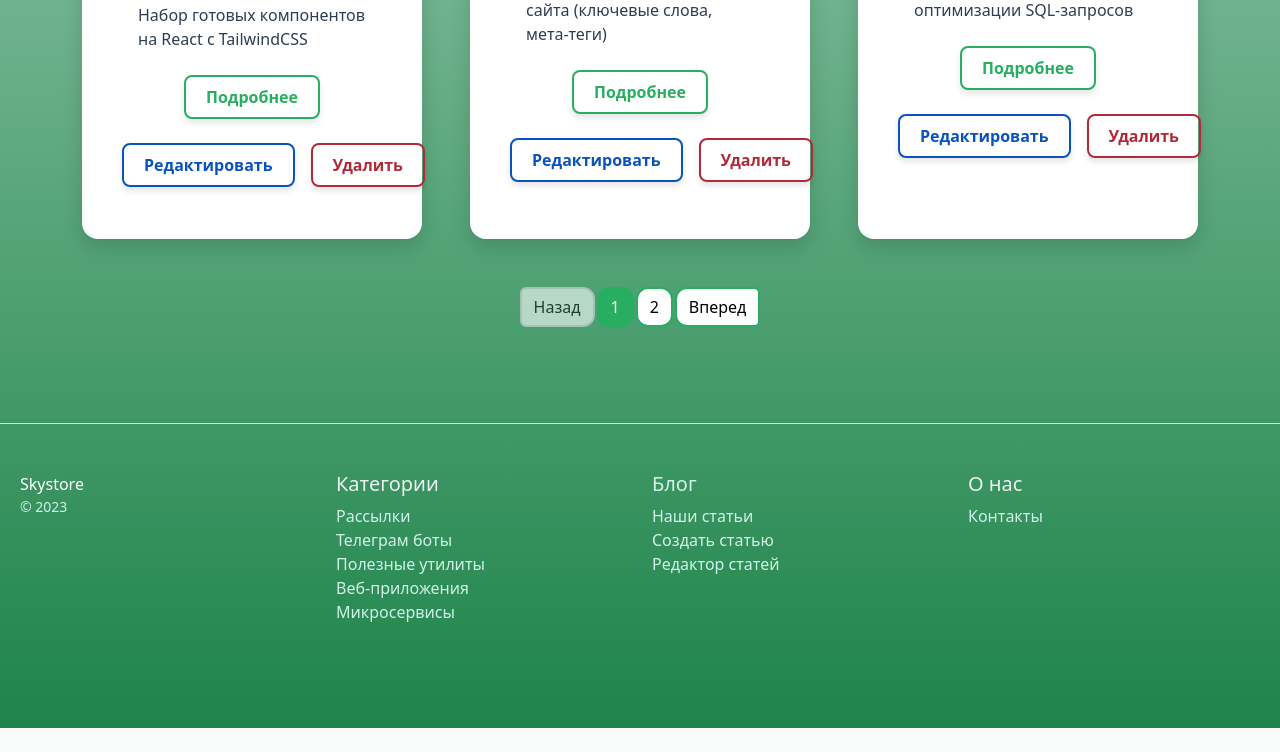
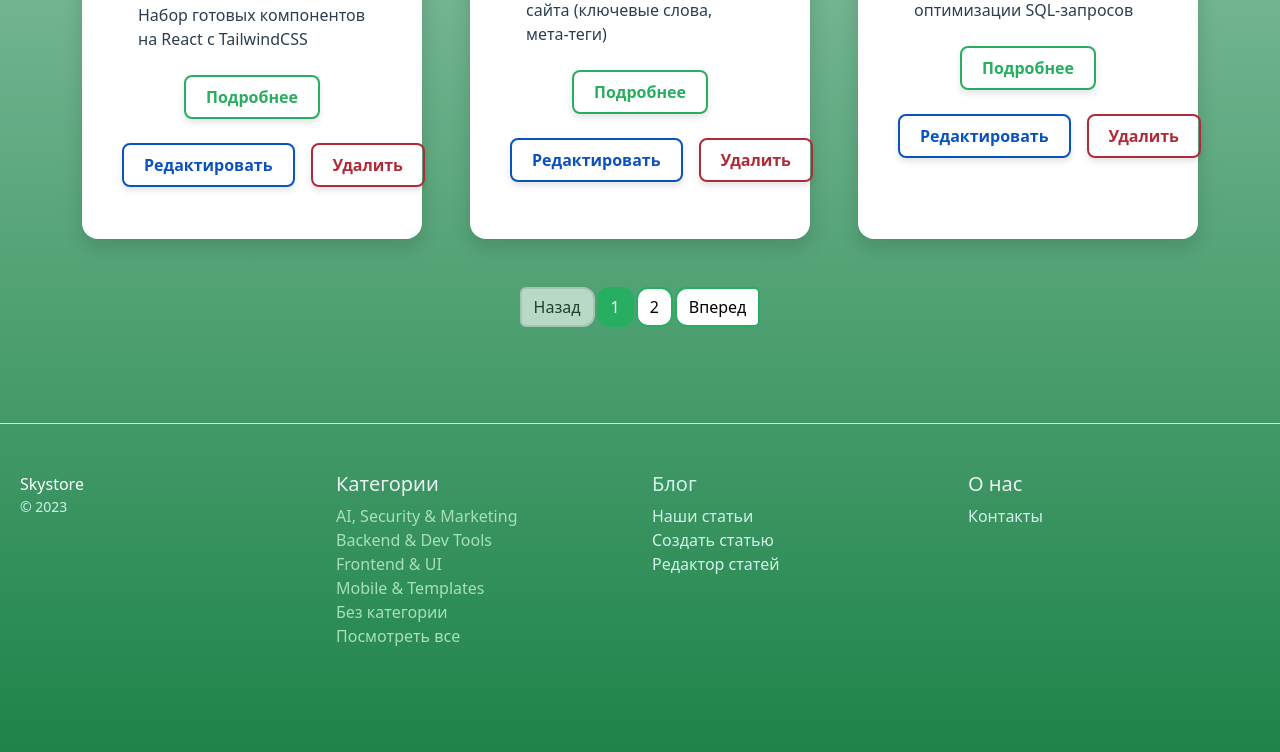
Before and after one commit to simbarilion/Ecommerce_app, a Django app: page /catalog/home/ in a window 1280 px wide. Shown: the part 2885-3637 px from the top of the page. Before the commit the page ends 3613 px from the top, so only its background shows below. Run offline with Django 5.2, Linux system fonts and the light colour scheme; data comes from the database, SQL or seed files in the repository; parts of the project's set-up code (start-up, migrations or seed data) failed here and were passed over; some libraries are stand-ins or nearby versions.

Commit message:
created categories for menu

```diff
--- /dev/null
+++ b/catalog/context_processors.py
@@ -0,0 +1,6 @@
+from .models import Category
+
+def categories_processor(request):
+    """Добавляет список категорий во все шаблоны"""
+    categories = Category.objects.all().order_by("name")
+    return {"global_categories": categories}
--- a/catalog/templates/catalog/home.html
+++ b/catalog/templates/catalog/home.html
@@ -36,7 +36,11 @@
         {% endfor %}
     </div>
 
-    {% include "includes/pagination.html" %}
+    {% if page_obj.has_other_pages %}
+        <div class="mt-auto">
+            {% include "includes/pagination.html" %}
+        </div>
+    {% endif %}
 </div>
 
 {% endblock %}
--- a/catalog/urls.py
+++ b/catalog/urls.py
@@ -7,7 +7,7 @@ app_name = "catalog"
 
 
 urlpatterns = [
-    path("home/", ProductListView.as_view(template_name="catalog/home.html"), name="home"),
+    path("home/", ProductListView.as_view(), name="home"),
     path("search/", product_search_view, name="product_search"),
     path("product/<int:pk>/", ProductDetailView.as_view(), name="product_detail"),
     path("create/", ProductCreateView.as_view(), name="product_create"),
--- a/catalog/views.py
+++ b/catalog/views.py
@@ -10,7 +10,7 @@ from django.views.generic.edit import FormView, CreateView, UpdateView, DeleteVi
 
 from .forms import FeedbackForm, ProductForm
 
-from .models import Product, Contacts
+from .models import Product, Contacts, Category
 
 
 class ProductListView(ListView):
@@ -18,6 +18,22 @@ class ProductListView(ListView):
     model = Product
     context_object_name = "products"
     paginate_by = 9
+    template_name = "catalog/home.html"
+
+    def get_queryset(self):
+        """Возвращает все товары или товары по категории, если передан параметр category_id"""
+        queryset = super().get_queryset()
+        category_id = self.request.GET.get("category_id")
+        if category_id:
+            queryset = queryset.filter(category_id=category_id)
+        return queryset
+
+
+    def get_context_data(self, **kwargs):
+        """Добавляет список всех категорий в контекст"""
+        context = super().get_context_data(**kwargs)
+        context["current_category_id"] = self.request.GET.get("category_id")
+        return context
 
 
 class ProductDetailView(DetailView):
--- a/config/settings.py
+++ b/config/settings.py
@@ -58,6 +58,7 @@ TEMPLATES = [
                 "django.template.context_processors.request",
                 "django.contrib.auth.context_processors.auth",
                 "django.contrib.messages.context_processors.messages",
+                "catalog.context_processors.categories_processor",
             ],
         },
     },
--- a/templates/includes/footer.html
+++ b/templates/includes/footer.html
@@ -7,11 +7,10 @@
         <div class="col-6 col-md">
             <h5>Категории</h5>
             <ul class="list-unstyled text-small">
-                <li><a class="text-muted" href="#">Рассылки</a></li>
-                <li><a class="text-muted" href="#">Телеграм боты</a></li>
-                <li><a class="text-muted" href="#">Полезные утилиты</a></li>
-                <li><a class="text-muted" href="#">Веб-приложения</a></li>
-                <li><a class="text-muted" href="#">Микросервисы</a></li>
+                {% for category in global_categories %}
+                    <li><a href="{% url "catalog:home" %}?category_id={{ category.id }}">{{ category.name }}</a></li>
+                {% endfor %}
+                <li><a href="{% url "catalog:home" %}">Посмотреть все</a></li>
             </ul>
         </div>
         <div class="col-6 col-md">
--- a/templates/includes/main_menu.html
+++ b/templates/includes/main_menu.html
@@ -1,4 +1,3 @@
-{% load static %}
 <div class="box-shadow header d-flex flex-column flex-md-row align-items-center p-3 px-md-4 mb-3">
     <h5 class="my-0 font-weight-normal title">
         <img src="/static/images/icons/SkyStore.png" alt="Skystore logo" width="24" height="24" class="me-2">
@@ -8,17 +7,22 @@
     <div class="d-flex align-items-center ms-md-5 w-100">
         <nav class="nav-container">
             <ul class="nav-menu">
-                <li><a class="nav-link" href="{% url 'catalog:home' %}">
+                <li><a class="nav-link" href="{% url "catalog:home" %}">
                     <svg xmlns="http://www.w3.org/2000/svg" width="16" height="16" fill="#27ae60" class="nav-icon" viewBox="0 0 16 16">
                         <path d="M6.5 14.5v-5h3v5a1 1 0 0 0 1 1h2.5v-7h1L8 1 0 8.5h1v7H3a1 1 0 0 0 1-1z"/>
                     </svg>
                     Главная</a></li>
-                <li><a class="nav-link" href="{% url 'catalog:contacts' %}">
+                <li><a class="nav-link" href="{% url "catalog:home" %}">
+                    <svg xmlns="http://www.w3.org/2000/svg" width="16" height="16" fill="#27ae60" class="nav-icon" viewBox="0 0 16 16">
+                        <path d="M3 2a1 1 0 0 0-1 1v10a1 1 0 0 0 1 1h10a1 1 0 0 0 1-1V3a1 1 0 0 0-1-1H3zm5 1a1 1 0 1 1 0 2 1 1 0 0 1 0-2zm-4 10v-1h8v1H4z"/>
+                    </svg>
+                    Категории</a></li>
+                <li><a class="nav-link" href="{% url "catalog:contacts" %}">
                     <svg xmlns="http://www.w3.org/2000/svg" width="16" height="16" fill="#27ae60" class="nav-icon" viewBox="0 0 16 16">
                         <path d="M3 2a1 1 0 0 0-1 1v10a1 1 0 0 0 1 1h10a1 1 0 0 0 1-1V3a1 1 0 0 0-1-1H3zm5 1a1 1 0 1 1 0 2 1 1 0 0 1 0-2zm-4 10v-1h8v1H4z"/>
                     </svg>
                     Контакты</a></li>
-                <li><a class="nav-link" href="{% url 'blog:blog_main' %}">
+                <li><a class="nav-link" href="{% url "blog:blog_main" %}">
                     <svg xmlns="http://www.w3.org/2000/svg" width="16" height="16" fill="#27ae60" class="nav-icon" viewBox="0 0 16 16">
                         <path d="M3 2a1 1 0 0 0-1 1v10a1 1 0 0 0 1 1h10a1 1 0 0 0 1-1V3a1 1 0 0 0-1-1H3zm5 1a1 1 0 1 1 0 2 1 1 0 0 1 0-2zm-4 10v-1h8v1H4z"/>
                     </svg>
```
